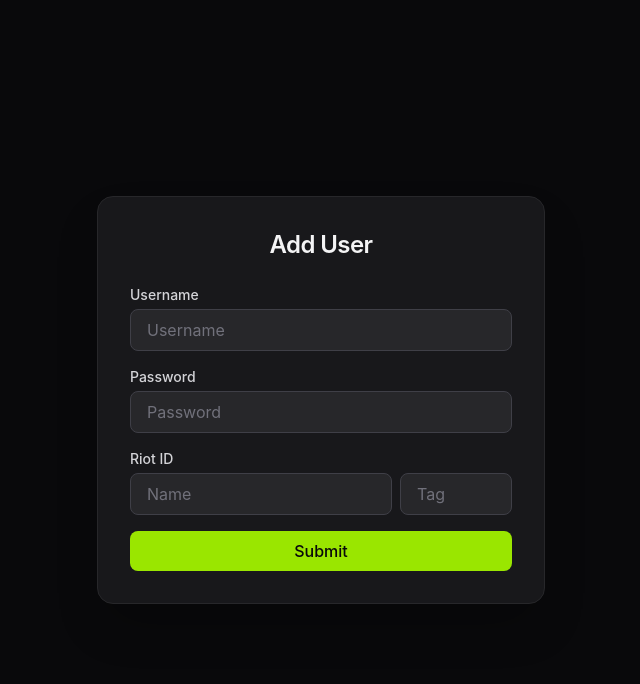
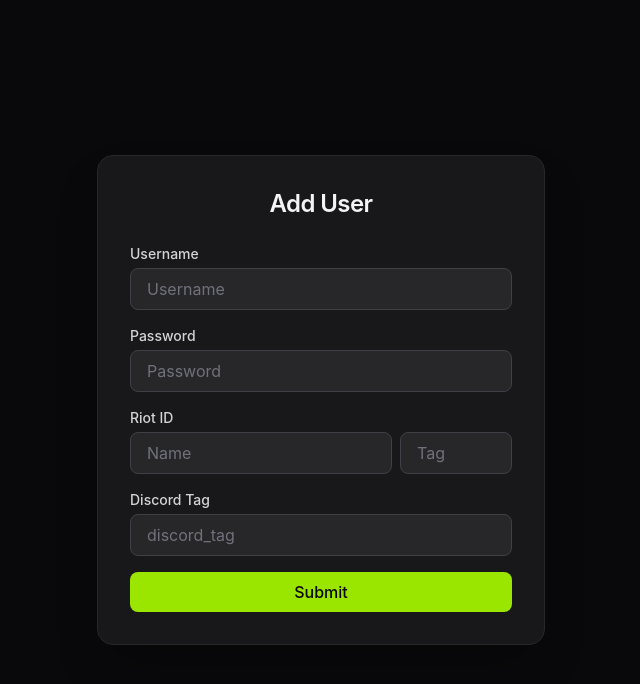
Before and after one commit to mralfarrakhan/grove-street-statbot-effect, a React (Vite) app: page / in a window 1280 px wide. Shown: the top 684 px of the page, without its empty margins (319-959 px from the left). Built offline with nearby package versions, Linux system fonts and the light colour scheme.

Commit message:
add player form action

```diff
--- a/app/App.tsx
+++ b/app/App.tsx
@@ -1,3 +1,39 @@
+import type React from 'react';
+
+const handleSubmit = async (e: React.SubmitEvent<HTMLFormElement>) => {
+  e.preventDefault();
+
+  const form = e.currentTarget;
+  const data = new FormData(form);
+
+  const username = String(data.get('username'));
+  const password = String(data.get('password'));
+
+  const body = {
+    name: String(data.get('name')),
+    tag: String(data.get('tag')),
+    discord_tag: String(data.get('discord_tag') ?? null),
+  };
+
+  const basicAuth = btoa(`${username}:${password}`);
+
+  const response = await fetch('/api/players', {
+    method: 'PUT',
+    headers: {
+      'Content-Type': 'application/json',
+      Authorization: `Basic ${basicAuth}`,
+    },
+    body: JSON.stringify(body),
+  });
+
+  if (!response.ok) {
+    console.error('request failed');
+    return;
+  }
+
+  form.reset();
+};
+
 export const App = () => {
   return (
     <main className="flex min-h-screen items-center justify-center bg-zinc-950 px-4 text-zinc-100">
@@ -6,7 +42,7 @@ export const App = () => {
           Add User
         </h1>
 
-        <form className="space-y-4">
+        <form className="space-y-4" onSubmit={handleSubmit}>
           <div>
             <label
               htmlFor="username"
@@ -17,6 +53,7 @@ export const App = () => {
 
             <input
               id="username"
+              name="username"
               type="text"
               placeholder="Username"
               className="
@@ -27,6 +64,7 @@ export const App = () => {
                 focus:border-lime-400
                 focus:ring-2 focus:ring-lime-400/20
               "
+              required
             />
           </div>
 
@@ -41,6 +79,7 @@ export const App = () => {
             <input
               id="password"
               type="password"
+              name="password"
               placeholder="Password"
               className="
                 w-full rounded-lg border border-zinc-700
@@ -50,6 +89,7 @@ export const App = () => {
                 focus:border-lime-400
                 focus:ring-2 focus:ring-lime-400/20
               "
+              required
             />
           </div>
 
@@ -62,6 +102,7 @@ export const App = () => {
               <input
                 type="text"
                 placeholder="Name"
+                name="name"
                 className="
                   w-full rounded-lg border border-zinc-700
                   bg-zinc-800 px-4 py-2 text-zinc-100
@@ -70,11 +111,13 @@ export const App = () => {
                   focus:border-lime-400
                   focus:ring-2 focus:ring-lime-400/20
                 "
+                required
               />
 
               <input
                 type="text"
                 placeholder="Tag"
+                name="tag"
                 className="
                   w-28 rounded-lg border border-zinc-700
                   bg-zinc-800 px-4 py-2 text-zinc-100
@@ -83,8 +126,33 @@ export const App = () => {
                   focus:border-lime-400
                   focus:ring-2 focus:ring-lime-400/20
                 "
+                required
               />
             </div>
+          </div>
+
+          <div>
+            <label
+              htmlFor="discord_tag"
+              className="mb-1 block text-sm font-medium text-zinc-300"
+            >
+              Discord Tag
+            </label>
+
+            <input
+              id="discord_tag"
+              type="discord_tag"
+              name="discord_tag"
+              placeholder="discord_tag"
+              className="
+                w-full rounded-lg border border-zinc-700
+                bg-zinc-800 px-4 py-2 text-zinc-100
+                placeholder:text-zinc-500
+                outline-none transition
+                focus:border-lime-400
+                focus:ring-2 focus:ring-lime-400/20
+              "
+            />
           </div>
 
           <button
```
